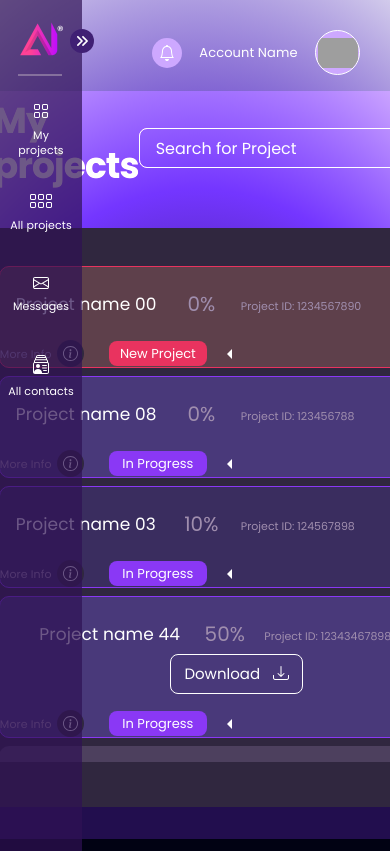
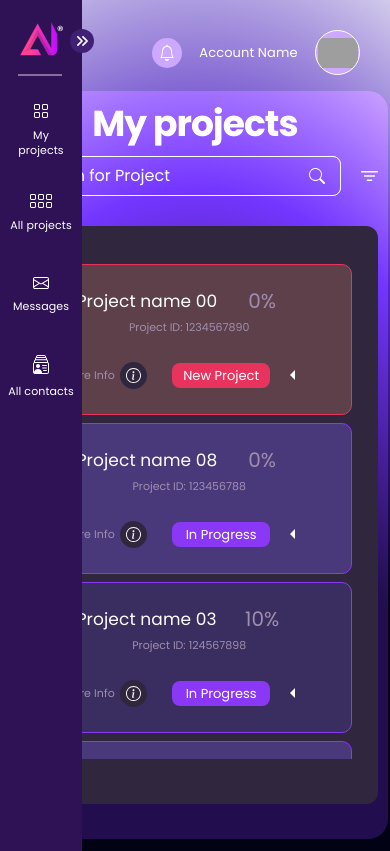
Before and after one commit to destrevo/next15, a Next.js app: page / in a window 390 px wide. Built offline with nearby package versions, Linux system fonts and the light colour scheme; grey boxes are pictures that could not be loaded.

Commit message:
addressing tailwind limitations

```diff
--- a/src/components/ui/MainContentWrapper.tsx
+++ b/src/components/ui/MainContentWrapper.tsx
@@ -13,6 +13,7 @@ import {
   MainContentWrapperProps,
 } from "./common/types";
 import useWindowSize from "../hook/useWindowSize";
+import { styleByWidth } from "../util/styleByWidth";
 
 const dropDownOptions: DropDownOptions[] = [
   { label: "All", onClick: () => alert("All") },
@@ -38,14 +39,26 @@ const MainContentWrapper: React.FC<MainContentWrapperProps> = ({
 
   return (
     <div
-      className={`transition-all duration-500 ${isOpen && width <= 1300 ? "pl-[82px]" : "pl-0"}`}
+      className={styleByWidth(width, {
+        styleSmall: `transition-all duration-500`,
+        styleMedium: `transition-all duration-500 ${isOpen ? "pl-[82px]" : "pl-0"}`,
+        styleLarge: `transition-all duration-500 ${isOpen ? "pl-[82px]" : "pl-0"}`,
+      })}
     >
       <main
         className={`w-full h-full flex justify-center items-center pt-7 pr-[10px] pl-[10px]`}
       >
         <section className="main-content">
-          <header className="w-[95%] flex md:flex-row justify-between items-center p-2.5 mt-3.5">
-            <h1 className="font-poppins font-semibold text-4xl leading-tight flex items-center tracking-tight text-white mb-2.5 md:mb-0">
+          <header
+            className={styleByWidth(width, {
+              styleSmall: "w-[95%] flex flex-col items-center p-2.5 mt-3.5",
+              styleMedium:
+                "w-[95%] flex flex-row justify-between items-center p-2.5 mt-3.5",
+              styleLarge:
+                "w-[95%] flex flex-row justify-between items-center p-2.5 mt-3.5",
+            })}
+          >
+            <h1 className="font-poppins font-semibold text-4xl leading-tight flex items-center tracking-tight text-white mb-2.5">
               {pageName}
             </h1>
             <div className="flex items-center">
--- a/src/components/ui/ProjectsList.tsx
+++ b/src/components/ui/ProjectsList.tsx
@@ -7,6 +7,8 @@ import { backgroundByStatus } from "./helpers/BackgroundByStatus";
 import { borderColorByStatus } from "./helpers/BorderColorByStatus";
 import { mockProjects, PROJECT_STATUS } from "../mock/mock";
 import { useStore } from "@/app/store/storeContext";
+import { styleByWidth } from "../util/styleByWidth";
+import useWindowSize from "../hook/useWindowSize";
 
 /**
  * ProjectsList component that displays a list of projects with their details.
@@ -17,6 +19,9 @@ const ProjectsList = (): JSX.Element => {
   const { toggleModal } = useStore();
   let previousStatus: PROJECT_STATUS | null = null;
   let isDarker = false;
+  const width = useWindowSize();
+
+  if (!width) return <></>;
 
   return (
     <div className="w-full h-full custom-scrollbar overflow-y-scroll">
@@ -31,7 +36,11 @@ const ProjectsList = (): JSX.Element => {
         return (
           <div
             key={project.id}
-            className={`w-[98%] min-h-[63px] md:max-h-[63px] ${backgroundByStatus(project.status, isDarker)} mt-2 rounded-[10px] ${borderColorByStatus(project.status)} flex flex-wrap justify-between items-center md:flex-nowrap md:justify-between`}
+            className={styleByWidth(width, {
+              styleSmall: `w-[98%] min-h-[63px] max-h-[200px] ${backgroundByStatus(project.status, isDarker)} mt-2 rounded-[10px] ${borderColorByStatus(project.status)} flex flex-wrap items-center justify-center pb-[25px]`,
+              styleMedium: `w-[98%] min-h-[63px] max-h-[200px] ${backgroundByStatus(project.status, isDarker)} mt-2 rounded-[10px] ${borderColorByStatus(project.status)} flex flex-wrap justify-between items-center md:flex-nowrap md:justify-between`,
+              styleLarge: `w-[98%] min-h-[63px] max-h-[63px] ${backgroundByStatus(project.status, isDarker)} mt-2 rounded-[10px] ${borderColorByStatus(project.status)} flex flex-wrap justify-between items-center md:flex-nowrap md:justify-between`,
+            })}
           >
             <div className="flex flex-wrap items-center justify-center m-4">
               <div className="w-[154px] h-[41px] font-poppins font-medium text-[17px] leading-[20px] flex items-center tracking-[0.1px] text-white">
@@ -40,7 +49,16 @@ const ProjectsList = (): JSX.Element => {
               <div className="w-[47px] h-[41px] font-poppins font-medium text-[20px] leading-[20px] flex items-center justify-center tracking-[0.1px] text-[#A08EAE] ml-2 mr-4">
                 {project.progress}
               </div>
-              <div className="w-[154px] h-[16px] font-poppins font-normal text-[11px] leading-[11px] flex items-end text-[#A08EAE]">
+              <div
+                className={styleByWidth(width, {
+                  styleSmall:
+                    "w-[154px] h-[16px] font-poppins font-normal text-[11px] leading-[11px] flex justify-center mb-2 text-[#A08EAE]",
+                  styleMedium:
+                    "w-[154px] h-[16px] font-poppins font-normal text-[11px] leading-[11px] flex items-end text-[#A08EAE]",
+                  styleLarge:
+                    "w-[154px] h-[16px] font-poppins font-normal text-[11px] leading-[11px] flex items-end text-[#A08EAE]",
+                })}
+              >
                 Project ID: {project.id}
               </div>
               {project.hasAttachment && (
--- a/src/components/ui/SideNav.tsx
+++ b/src/components/ui/SideNav.tsx
@@ -4,6 +4,8 @@ import Image from "next/image";
 import Link from "next/link";
 import { useStore } from "@/app/store/storeContext";
 import { NavOptions } from "./common/types";
+import { styleByWidth } from "../util/styleByWidth";
+import useWindowSize from "../hook/useWindowSize";
 
 interface NavComponentProps {
   options: NavOptions[];
@@ -18,12 +20,23 @@ interface NavComponentProps {
  */
 const SideNav: React.FC<NavComponentProps> = ({ options }): JSX.Element => {
   const { isOpen, toggleNav } = useStore();
+  const width = useWindowSize();
+
+  if (!width) return <></>;
 
   return (
     <div
-      className={` absolute top-0 w-[82px] h-[3000px] bg-[rgba(47,18,85,0.7)] transition-all duration-500 z-10
+      className={styleByWidth(width, {
+        styleSmall: `absolute top-0 w-[82px] h-[3000px] bg-[rgba(47,18,85,1)] transition-all duration-500 z-20
             ${isOpen ? "left-0" : "-left-[78px]"}
-          `}
+          `,
+        styleMedium: `absolute top-0 w-[82px] h-[3000px] bg-[rgba(47,18,85,0.7)] transition-all duration-500 z-10
+            ${isOpen ? "left-0" : "-left-[78px]"}
+          `,
+        styleLarge: `absolute top-0 w-[82px] h-[3000px] bg-[rgba(47,18,85,0.7)] transition-all duration-500 z-10
+            ${isOpen ? "left-0" : "-left-[78px]"}
+          `,
+      })}
     >
       <div className="relative flex justify-center items-center w-full h-[82px]">
         <div
--- /dev/null
+++ b/src/components/util/styleByWidth.tsx
@@ -0,0 +1,31 @@
+interface Styles {
+  styleSmall: string;
+  styleMedium: string;
+  styleLarge: string;
+}
+
+/**
+ * Returns the appropriate style based on the given width.
+ *
+ * @param width - The width to determine the style.
+ * @param styles - An object containing the styles for different width ranges.
+ * @returns The style corresponding to the given width.
+ *
+ * @example
+ * const styles = {
+ *   styleSmall: "text-sm mb-5",
+ *   styleMedium: "text-md mb-0",
+ *   styleLarge: "text-lg mb-0",
+ * };
+ * const currentStyle = styleByWidth(width, styles);
+ */
+export const styleByWidth = (width: number, styles: Styles): string => {
+  const { styleSmall, styleMedium, styleLarge } = styles;
+  if (width <= 768) {
+    return styleSmall;
+  }
+  if (width <= 1120) {
+    return styleMedium;
+  }
+  return styleLarge;
+};
```
Also changed, not shown: src/app/globals.css (line endings or trailing spaces).
